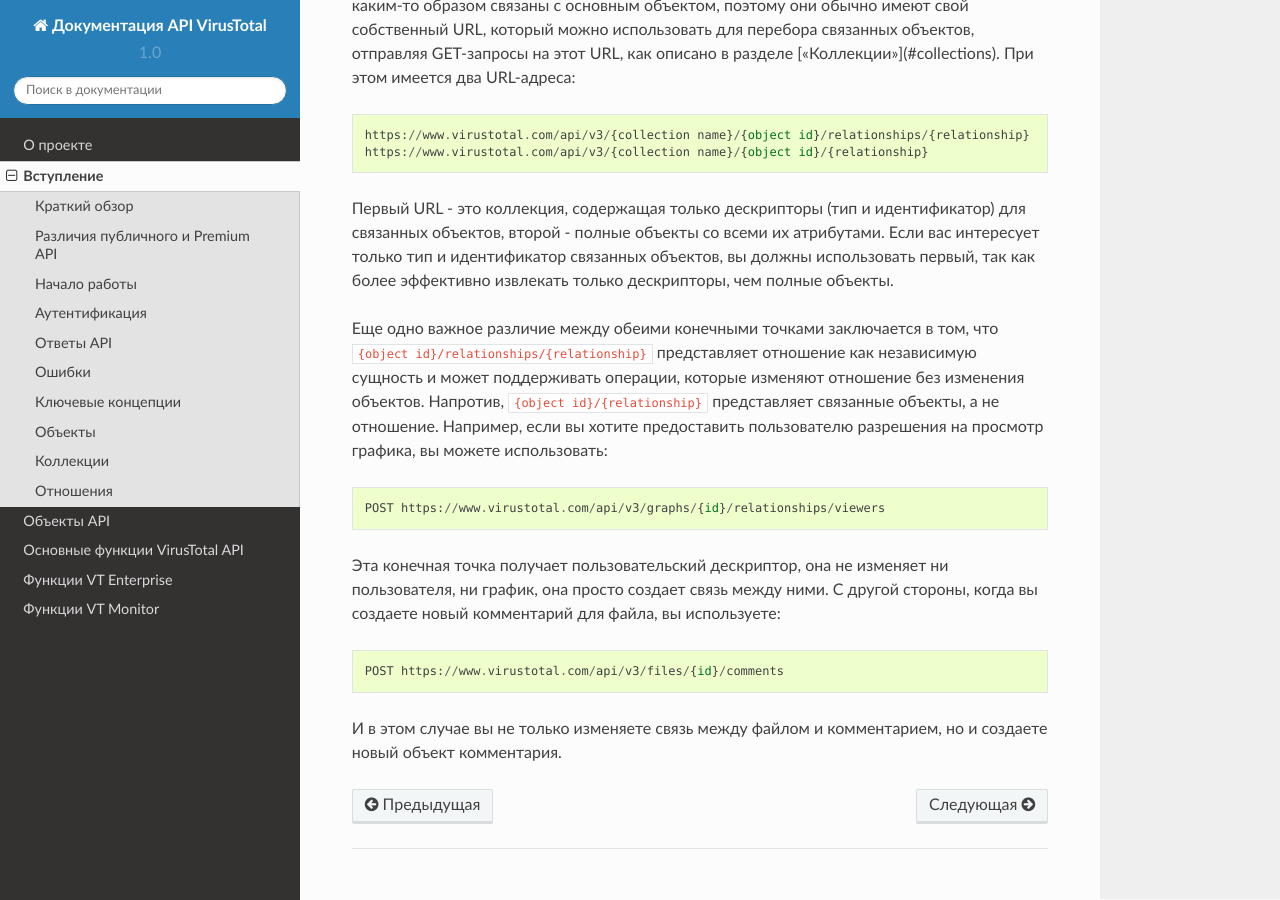
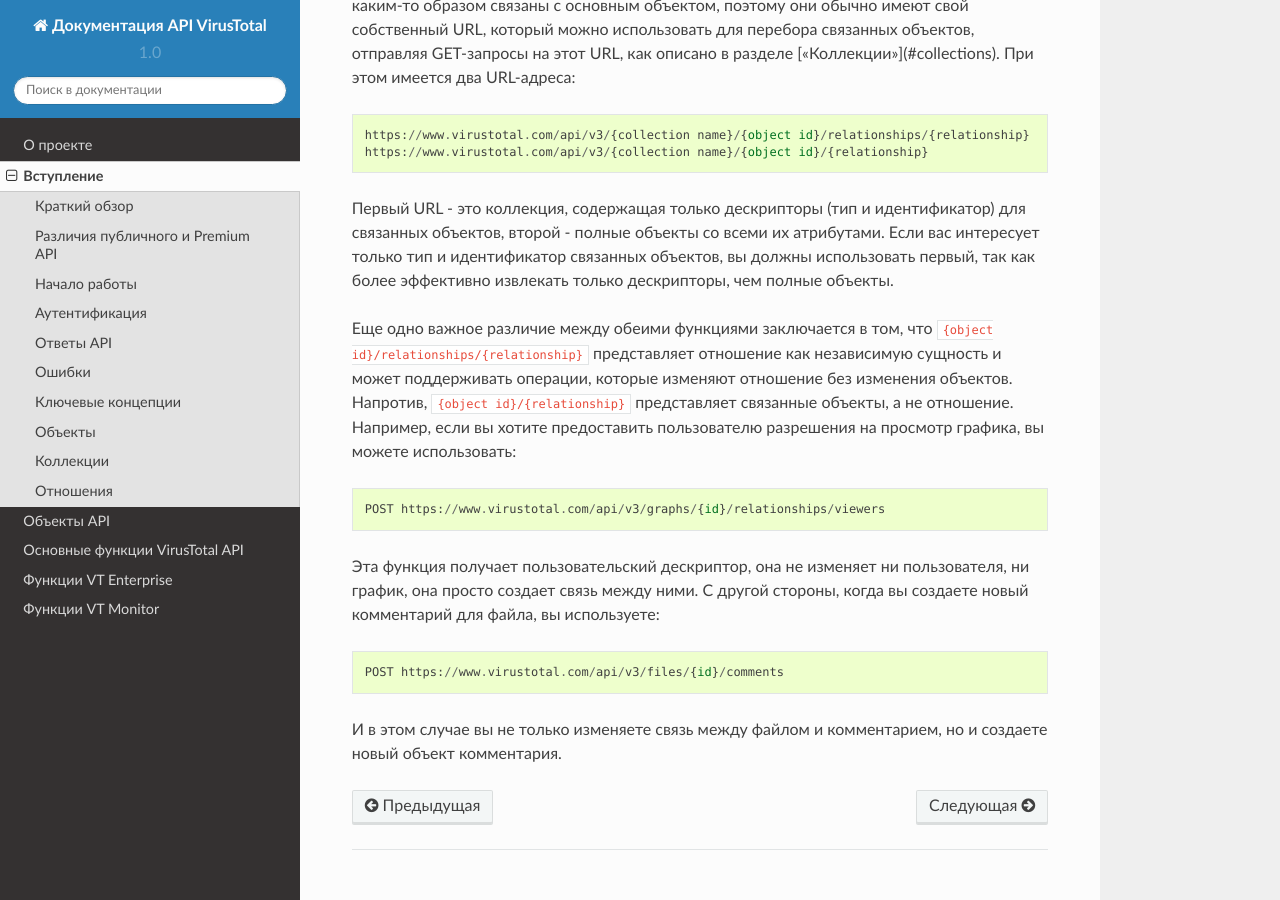
Before and after one commit to drobotun/VirusTotal_API_3_Manual_rus, a Sphinx documentation site: the page built from docs/source/intro.rst, in a window 1280 px wide and 900 px high, scrolled down 10131 px. Built offline with Sphinx 7.4.7 and the Read the Docs theme 2.0.0, drawn with Linux system fonts in a browser that asks for light colours.

Commit message:
Fixing docs

```diff
--- a/docs/source/endpoints.rst
+++ b/docs/source/endpoints.rst
@@ -44,7 +44,7 @@
 
 - **x-apikey** - ключ доступа к API (string).
 
-Файлы могут быть загружены в VirusTotal путем отправки POST-запросов, закодированных как ``multipart/form-data`` в конечную точку ``https://www.virustotal.com/api/v3/files``. Каждый POST-запрос должен иметь поле с именем ``file``, содержащее файл для анализа. Общий размер полезной нагрузки не может превышать 32 МБ. Для загрузки больших файлов см. `GET /files/upload_url`_.
+Файлы могут быть загружены в VirusTotal путем отправки POST-запросов, закодированных как ``multipart/form-data``, в функцию ``https://www.virustotal.com/api/v3/files``. Каждый POST-запрос должен иметь поле с именем ``file``, содержащее файл для анализа. Общий размер полезной нагрузки не может превышать 32 МБ. Для загрузки больших файлов см. `GET /files/upload_url`_.
 
 Результат, возвращаемый этой функцией, является дескриптором объекта для нового анализа. Идентификатор, содержащийся в дескрипторе, можно использовать с функцией GET /analyses/{id} для получения информации о результатах анализа этого файла.
 
@@ -783,7 +783,7 @@
 
 URL-адреса могут быть отправлены в VirusTotal путем отправки POST-запросов. Каждый POST-запрос должен иметь поле с именем ``url``, содержащие URL-адрес, который должен быть проанализирован.
 
-Результатом, возвращаемым этой функцией, является дескриптор объекта для нового анализа. Идентификатор, содержащийся в дескрипторе, можно использовать с конечной точкой GET /analyses/{id} для получения информации о результатах анализа.
+Результатом, возвращаемым этой функцией, является дескриптор объекта для нового анализа. Идентификатор, содержащийся в дескрипторе, можно использовать с функцией GET /analyses/{id} для получения информации о результатах анализа.
 
 Для анализа URL-адреса, ранее отправленного в VirusTotal, можно использовать POST /urls/{id}/analyse.
 
--- a/docs/source/intro.rst
+++ b/docs/source/intro.rst
@@ -304,11 +304,11 @@
 
 Первый URL - это коллекция, содержащая только дескрипторы (тип и идентификатор) для связанных объектов, второй - полные объекты со всеми их атрибутами. Если вас интересует только тип и идентификатор связанных объектов, вы должны использовать первый, так как более эффективно извлекать только дескрипторы, чем полные объекты.
 
-Еще одно важное различие между обеими конечными точками заключается в том, что ``{object id}/relationships/{relationship}`` представляет отношение как независимую сущность и может поддерживать операции, которые изменяют отношение без изменения объектов. Напротив, ``{object id}/{relationship}`` представляет связанные объекты, а не отношение. Например, если вы хотите предоставить пользователю разрешения на просмотр графика, вы можете использовать: ::
+Еще одно важное различие между обеими функциями заключается в том, что ``{object id}/relationships/{relationship}`` представляет отношение как независимую сущность и может поддерживать операции, которые изменяют отношение без изменения объектов. Напротив, ``{object id}/{relationship}`` представляет связанные объекты, а не отношение. Например, если вы хотите предоставить пользователю разрешения на просмотр графика, вы можете использовать: ::
 
     POST https://www.virustotal.com/api/v3/graphs/{id}/relationships/viewers
 
-Эта конечная точка получает пользовательский дескриптор, она не изменяет ни пользователя, ни график, она просто создает связь между ними. С другой стороны, когда вы создаете новый комментарий для файла, вы используете: ::
+Эта функция получает пользовательский дескриптор, она не изменяет ни пользователя, ни график, она просто создает связь между ними. С другой стороны, когда вы создаете новый комментарий для файла, вы используете: ::
 
     POST https://www.virustotal.com/api/v3/files/{id}/comments
 
```
